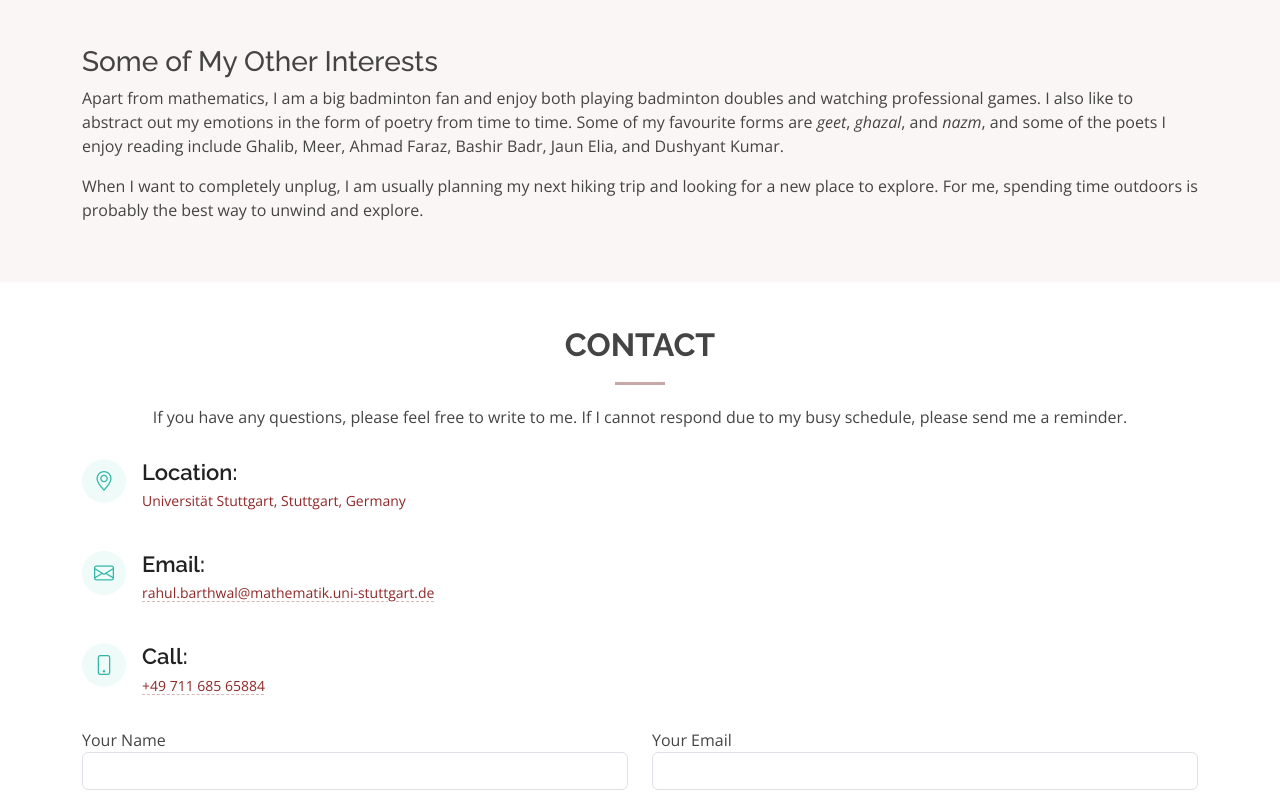
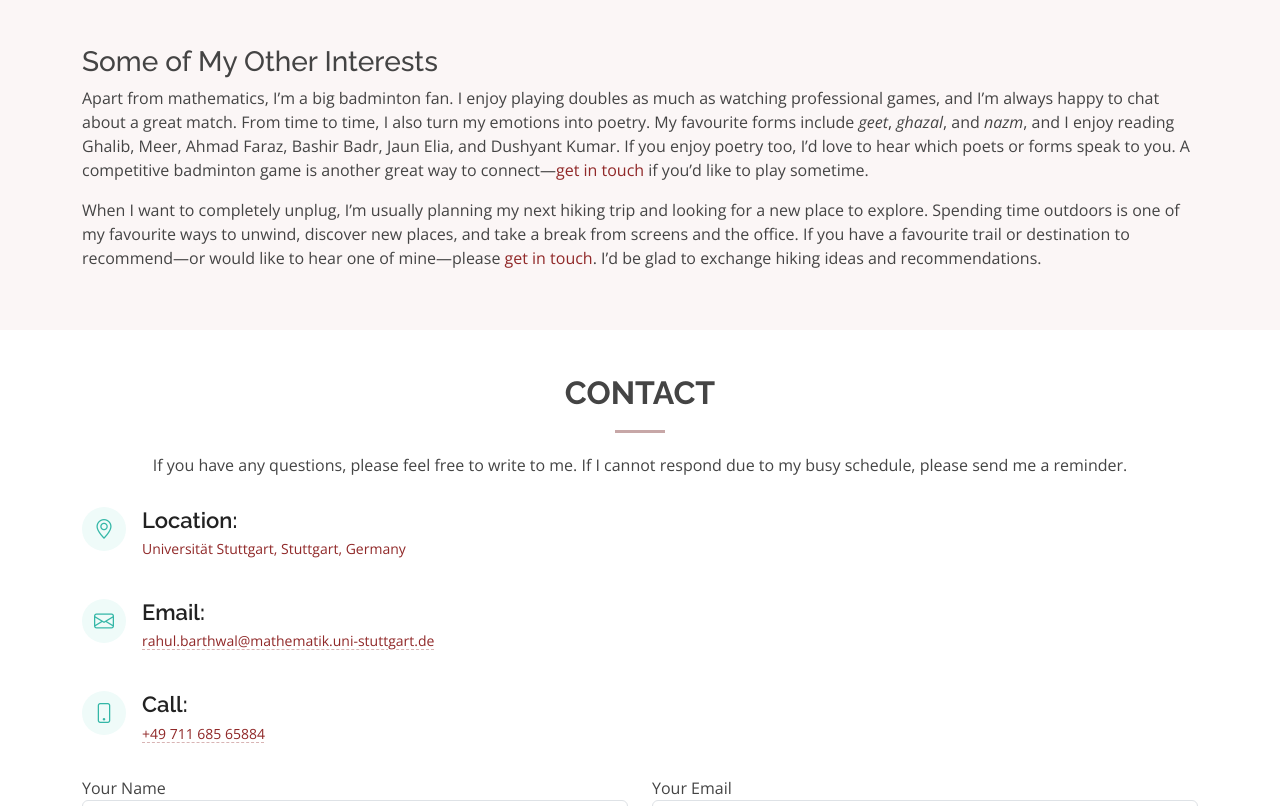
Before and after one commit to rab1995/Rahul_Barthwal, a plain HTML site: page index.html in a window 1280 px wide. Shown: the part 11194-12000 px from the top of the page. Drawn offline with nearby package versions, Linux system fonts and the light colour scheme; a script that the page names is missing.

Commit message:
Update index.html

```diff
--- a/index.html
+++ b/index.html
@@ -1171,19 +1171,25 @@ It is great to learn about the theoretical background behind numeric methods and
         <h3 class="misc-title">Some of My Other Interests</h3>
 
         <p class="misc-text">
-          Apart from mathematics, I am a big badminton fan and enjoy both
-          playing badminton doubles and watching professional games. I also
-          like to abstract out my emotions in the form of poetry from time
-          to time. Some of my favourite forms are <em>geet</em>,
-          <em>ghazal</em>, and <em>nazm</em>, and some of the poets I enjoy
-          reading include Ghalib, Meer, Ahmad Faraz, Bashir Badr,
-          Jaun Elia, and Dushyant Kumar.
+          Apart from mathematics, I’m a big badminton fan. I enjoy playing
+          doubles as much as watching professional games, and I’m always happy
+          to chat about a great match. From time to time, I also turn my
+          emotions into poetry. My favourite forms include <em>geet</em>,
+          <em>ghazal</em>, and <em>nazm</em>, and I enjoy reading Ghalib, Meer,
+          Ahmad Faraz, Bashir Badr, Jaun Elia, and Dushyant Kumar. If you enjoy
+          poetry too, I’d love to hear which poets or forms speak to you. A
+          competitive badminton game is another great way to connect—<a href="#contact" class="scrollto">get in touch</a>
+          if you’d like to play sometime.
         </p>
 
         <p class="misc-text">
-          When I want to completely unplug, I am usually planning my next
-          hiking trip and looking for a new place to explore. For me,
-          spending time outdoors is probably the best way to unwind and explore.
+          When I want to completely unplug, I’m usually planning my next hiking
+          trip and looking for a new place to explore. Spending time outdoors
+          is one of my favourite ways to unwind, discover new places, and take
+          a break from screens and the office. If you have a favourite trail or
+          destination to recommend—or would like to hear one of mine—please
+          <a href="#contact" class="scrollto">get in touch</a>. I’d be glad to
+          exchange hiking ideas and recommendations.
         </p>
 
       </div>
```
